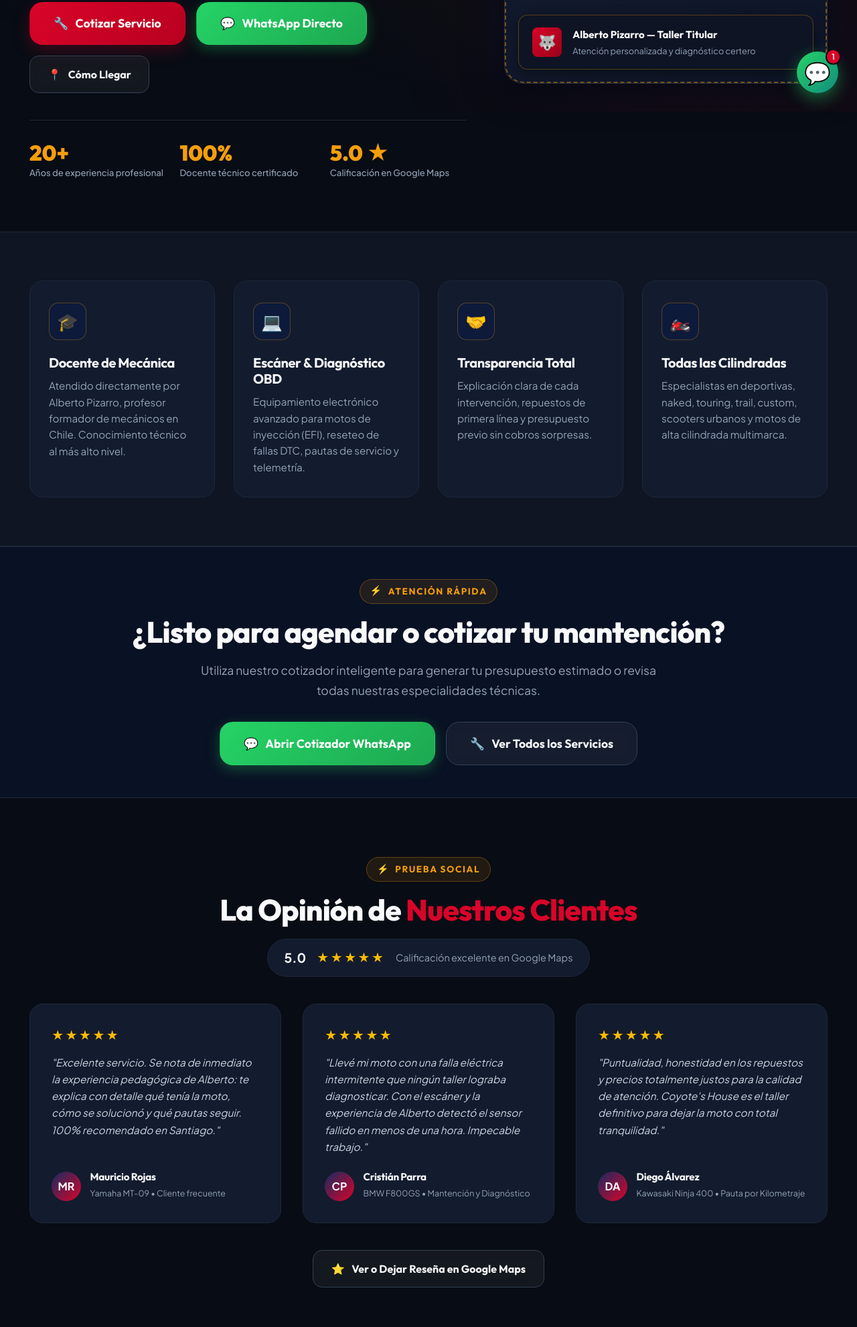
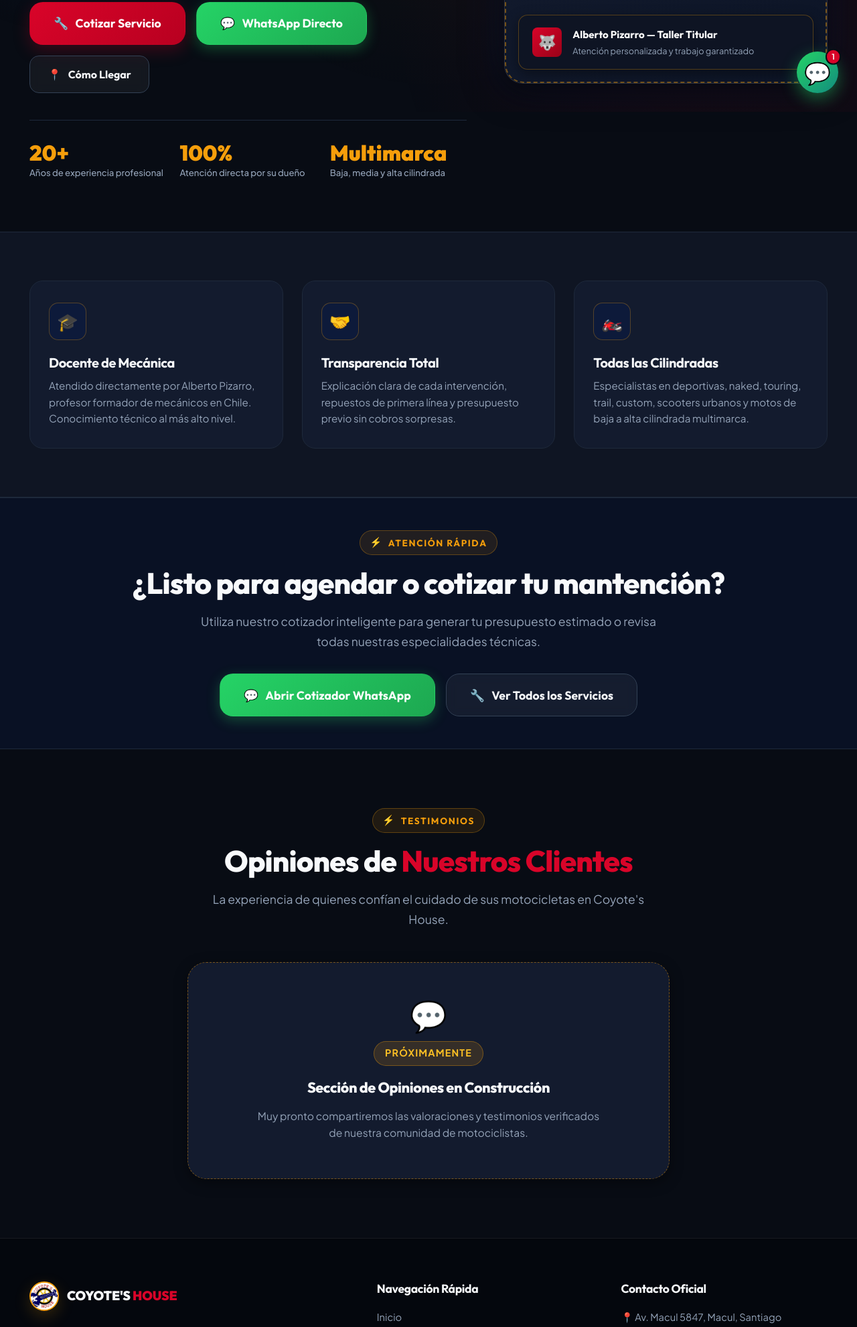
Before and after one commit to Nixelaos/coyote-s-house, a plain HTML site: page index.html in a window 1280 px wide. Shown: the part 633-2615 px from the top of the page at 67% size. Drawn offline with Linux system fonts and the light colour scheme.

```diff
--- a/js/components/customer-reviews.js
+++ b/js/components/customer-reviews.js
@@ -1,6 +1,6 @@
 /**
  * Componente: CustomerReviews (<customer-reviews>)
- * Testimonios y opiniones de clientes con banner de calificación Google Maps.
+ * Sección de opiniones de clientes en estado 'Próximamente'.
  */
 
 class CustomerReviews extends HTMLElement {
@@ -13,64 +13,18 @@ class CustomerReviews extends HTMLElement {
       <section class="reviews-section" id="testimonios">
         <div class="container">
           <div class="text-center">
-            <span class="section-tag">Prueba Social</span>
-            <h2 class="section-title">La Opinión de <span class="highlight-red">Nuestros Clientes</span></h2>
-
-            <div class="google-rating-banner center-block">
-              <span style="font-weight: 800; font-size: 1.2rem; color: #fff;">5.0</span>
-              <span class="stars">★★★★★</span>
-              <span style="font-size: 0.9rem; color: var(--color-text-muted);">Calificación excelente en Google Maps</span>
-            </div>
+            <span class="section-tag">Testimonios</span>
+            <h2 class="section-title">Opiniones de <span class="highlight-red">Nuestros Clientes</span></h2>
+            <p class="section-subtitle center-block">La experiencia de quienes confían el cuidado de sus motocicletas en Coyote's House.</p>
           </div>
 
-          <div class="reviews-grid">
-            <div class="review-card">
-              <div>
-                <div class="stars" style="margin-bottom: 0.75rem;">★★★★★</div>
-                <p class="review-text">"Excelente servicio. Se nota de inmediato la experiencia pedagógica de Alberto: te explica con detalle qué tenía la moto, cómo se solucionó y qué pautas seguir. 100% recomendado en Santiago."</p>
-              </div>
-              <div class="reviewer">
-                <div class="reviewer-avatar">MR</div>
-                <div class="reviewer-info">
-                  <h4>Mauricio Rojas</h4>
-                  <span>Yamaha MT-09 • Cliente frecuente</span>
-                </div>
-              </div>
-            </div>
-
-            <div class="review-card">
-              <div>
-                <div class="stars" style="margin-bottom: 0.75rem;">★★★★★</div>
-                <p class="review-text">"Llevé mi moto con una falla eléctrica intermitente que ningún taller lograba diagnosticar. Con el escáner y la experiencia de Alberto detectó el sensor fallido en menos de una hora. Impecable trabajo."</p>
-              </div>
-              <div class="reviewer">
-                <div class="reviewer-avatar">CP</div>
-                <div class="reviewer-info">
-                  <h4>Cristián Parra</h4>
-                  <span>BMW F800GS • Mantención y Diagnóstico</span>
-                </div>
-              </div>
-            </div>
-
-            <div class="review-card">
-              <div>
-                <div class="stars" style="margin-bottom: 0.75rem;">★★★★★</div>
-                <p class="review-text">"Puntualidad, honestidad en los repuestos y precios totalmente justos para la calidad de atención. Coyote's House es el taller definitivo para dejar la moto con total tranquilidad."</p>
-              </div>
-              <div class="reviewer">
-                <div class="reviewer-avatar">DA</div>
-                <div class="reviewer-info">
-                  <h4>Diego Álvarez</h4>
-                  <span>Kawasaki Ninja 400 • Pauta por Kilometraje</span>
-                </div>
-              </div>
-            </div>
-          </div>
-
-          <div class="text-center" style="margin-top: 2.5rem;">
-            <a href="https://maps.app.goo.gl/e7bNXcAvnVxL1CTN9" target="_blank" rel="noopener" class="btn btn-outline">
-              <span>⭐</span> Ver o Dejar Reseña en Google Maps
-            </a>
+          <div style="max-width: 720px; margin: 3rem auto 0; background: var(--color-bg-card); border: 1px dashed rgba(245, 158, 11, 0.45); border-radius: var(--radius-xl); padding: 3.5rem 2rem; text-align: center; display: flex; flex-direction: column; align-items: center; gap: 1rem; box-shadow: var(--shadow-md);">
+            <span style="font-size: 2.8rem; line-height: 1;">💬</span>
+            <span class="placeholder-tag" style="font-size: 0.9rem; padding: 0.35rem 1rem;">Próximamente</span>
+            <h3 style="font-size: 1.35rem; color: var(--color-text-title); margin-top: 0.25rem;">Sección de Opiniones en Construcción</h3>
+            <p style="color: var(--color-text-muted); font-size: 0.98rem; max-width: 520px; line-height: 1.6;">
+              Muy pronto compartiremos las valoraciones y testimonios verificados de nuestra comunidad de motociclistas.
+            </p>
           </div>
         </div>
       </section>
--- a/js/components/faq-accordion.js
+++ b/js/components/faq-accordion.js
@@ -81,7 +81,7 @@ class FaqAccordion extends HTMLElement {
                 <span class="faq-icon">+</span>
               </button>
               <div class="faq-body">
-                Es un chequeo integral de 30 puntos que incluye escaneo de fallas en centralita, estado de chasis y suspensión, compresión del motor, frenos, transmisión, neumáticos y verificación de fugas. Te entregamos un informe técnico para que compres sobre seguro.
+                Es un chequeo integral de 30 puntos que incluye revisión funcional de sistemas, estado de chasis y suspensión, compresión del motor, frenos, transmisión, neumáticos y verificación de fugas. Te entregamos un informe técnico para que compres sobre seguro.
               </div>
             </div>
 
--- a/js/components/features-section.js
+++ b/js/components/features-section.js
@@ -1,6 +1,6 @@
 /**
  * Componente: FeaturesSection (<features-section>)
- * Pilares de excelencia y propuesta de valor del taller (4 tarjetas).
+ * Pilares de excelencia y propuesta de valor del taller.
  */
 
 class FeaturesSection extends HTMLElement {
@@ -20,12 +20,6 @@ class FeaturesSection extends HTMLElement {
             </div>
 
             <div class="feature-card">
-              <div class="feature-icon-box">💻</div>
-              <h3 class="feature-title">Escáner & Diagnóstico OBD</h3>
-              <p class="feature-desc">Equipamiento electrónico avanzado para motos de inyección (EFI), reseteo de fallas DTC, pautas de servicio y telemetría.</p>
-            </div>
-
-            <div class="feature-card">
               <div class="feature-icon-box">🤝</div>
               <h3 class="feature-title">Transparencia Total</h3>
               <p class="feature-desc">Explicación clara de cada intervención, repuestos de primera línea y presupuesto previo sin cobros sorpresas.</p>
@@ -34,7 +28,7 @@ class FeaturesSection extends HTMLElement {
             <div class="feature-card">
               <div class="feature-icon-box">🏍️</div>
               <h3 class="feature-title">Todas las Cilindradas</h3>
-              <p class="feature-desc">Especialistas en deportivas, naked, touring, trail, custom, scooters urbanos y motos de alta cilindrada multimarca.</p>
+              <p class="feature-desc">Especialistas en deportivas, naked, touring, trail, custom, scooters urbanos y motos de baja a alta cilindrada multimarca.</p>
             </div>
           </div>
         </div>
--- a/js/components/floating-whatsapp.js
+++ b/js/components/floating-whatsapp.js
@@ -59,8 +59,8 @@ class FloatingWhatsapp extends HTMLElement {
             <button type="button" class="btn btn-outline btn-sm quick-msg-btn" data-text="¡Hola Alberto! 👋 Quisiera pedir hora para mantención de mi moto." style="justify-content: flex-start; text-align: left; font-size: 0.82rem;">
               🔧 Pedir hora de mantención
             </button>
-            <button type="button" class="btn btn-outline btn-sm quick-msg-btn" data-text="¡Hola Alberto! 👋 Necesito cotizar un diagnóstico con escáner para mi moto." style="justify-content: flex-start; text-align: left; font-size: 0.82rem;">
-              💻 Diagnóstico con escáner
+            <button type="button" class="btn btn-outline btn-sm quick-msg-btn" data-text="¡Hola Alberto! 👋 Necesito cotizar una revisión de frenos o motor para mi moto." style="justify-content: flex-start; text-align: left; font-size: 0.82rem;">
+              🛠️ Revisión de frenos o motor
             </button>
             <button type="button" class="btn btn-outline btn-sm quick-msg-btn" data-text="¡Hola Alberto! 👋 Quisiera consultar por una revisión pre-compra de una moto usada." style="justify-content: flex-start; text-align: left; font-size: 0.82rem;">
               🔍 Revisión pre-compra
--- a/js/components/hero-section.js
+++ b/js/components/hero-section.js
@@ -16,7 +16,7 @@ class HeroSection extends HTMLElement {
             <div class="hero-content">
               <div class="hero-badge-wrap">
                 <span class="hero-badge">
-                  ⚡ Taller Especializado en Motos Modernas
+                  ⚡ Taller Especializado en Motocicletas
                 </span>
               </div>
 
@@ -25,7 +25,7 @@ class HeroSection extends HTMLElement {
               </h1>
 
               <p class="hero-desc">
-                En <strong>Coyote's House</strong> combinamos más de <strong>20 años de trayectoria</strong> con diagnósticos computarizados y altos estándares de precisión. Cuidado experto para todo tipo de marcas y cilindradas en Macul, Santiago.
+                En <strong>Coyote's House</strong> combinamos más de <strong>20 años de trayectoria</strong> con dedicación, método riguroso y altos estándares de precisión. Cuidado experto para todo tipo de marcas y cilindradas en Macul, Santiago.
               </p>
 
               <div class="hero-cta-group">
@@ -47,11 +47,11 @@ class HeroSection extends HTMLElement {
                 </div>
                 <div class="stat-item">
                   <span class="stat-number">100%</span>
-                  <span class="stat-label">Docente técnico certificado</span>
+                  <span class="stat-label">Atención directa por su dueño</span>
                 </div>
                 <div class="stat-item">
-                  <span class="stat-number">5.0 ★</span>
-                  <span class="stat-label">Calificación en Google Maps</span>
+                  <span class="stat-number">Multimarca</span>
+                  <span class="stat-label">Baja, media y alta cilindrada</span>
                 </div>
               </div>
             </div>
@@ -68,7 +68,7 @@ class HeroSection extends HTMLElement {
                   <div class="floating-icon">🐺</div>
                   <div>
                     <div class="floating-text-title">Alberto Pizarro — Taller Titular</div>
-                    <div class="floating-text-sub">Atención personalizada y diagnóstico certero</div>
+                    <div class="floating-text-sub">Atención personalizada y trabajo garantizado</div>
                   </div>
                 </div>
               </div>
--- a/js/components/whatsapp-cotizador.js
+++ b/js/components/whatsapp-cotizador.js
@@ -140,7 +140,7 @@ class WhatsappCotizador extends HTMLElement {
     if (btnSendQuote) btnSendQuote.addEventListener('click', (e) => this.sendToWhatsApp(e));
     if (btnSendQuotePreview) btnSendQuotePreview.addEventListener('click', (e) => this.sendToWhatsApp(e));
 
-    // Leer parámetro URL si viene desde servicios.html (ej: cotizador.html?servicio=escaner)
+    // Leer parámetro URL si viene desde servicios.html (ej: cotizador.html?servicio=motor)
     try {
       const urlParams = new URLSearchParams(window.location.search);
       const serviceParam = urlParams.get('servicio');
@@ -207,10 +207,8 @@ class WhatsappCotizador extends HTMLElement {
                     <label class="form-label" for="serviceType">🔧 Servicio Requerido</label>
                     <select id="serviceType" class="form-control">
                       <option value="mantenimiento" selected>Mantenimiento Preventivo / Pauta por KM</option>
-                      <option value="escaner">Diagnóstico Electrónico & Escáner OBD</option>
+                      <option value="motor">Ajuste, Sincronización o Reparación de Motor</option>
                       <option value="frenos">Frenos y Suspensión (Pastillas, Discos, Retenes)</option>
-                      <option value="motor">Ajuste, Sincronización o Reparación de Motor</option>
-                      <option value="inyeccion">Inyección Electrónica (EFI) & Ultrasonido</option>
                       <option value="precompra">Inspección Pre-Compra (Revisión 30 Puntos)</option>
                       <option value="otro">Otro / Consulta General</option>
                     </select>
```
Also changed, not shown: js/components/services-catalog.js (+3 -59 lines), js/components/workshop-gallery.js (+8 -8 lines), servicios.html (+1 -1 lines).
